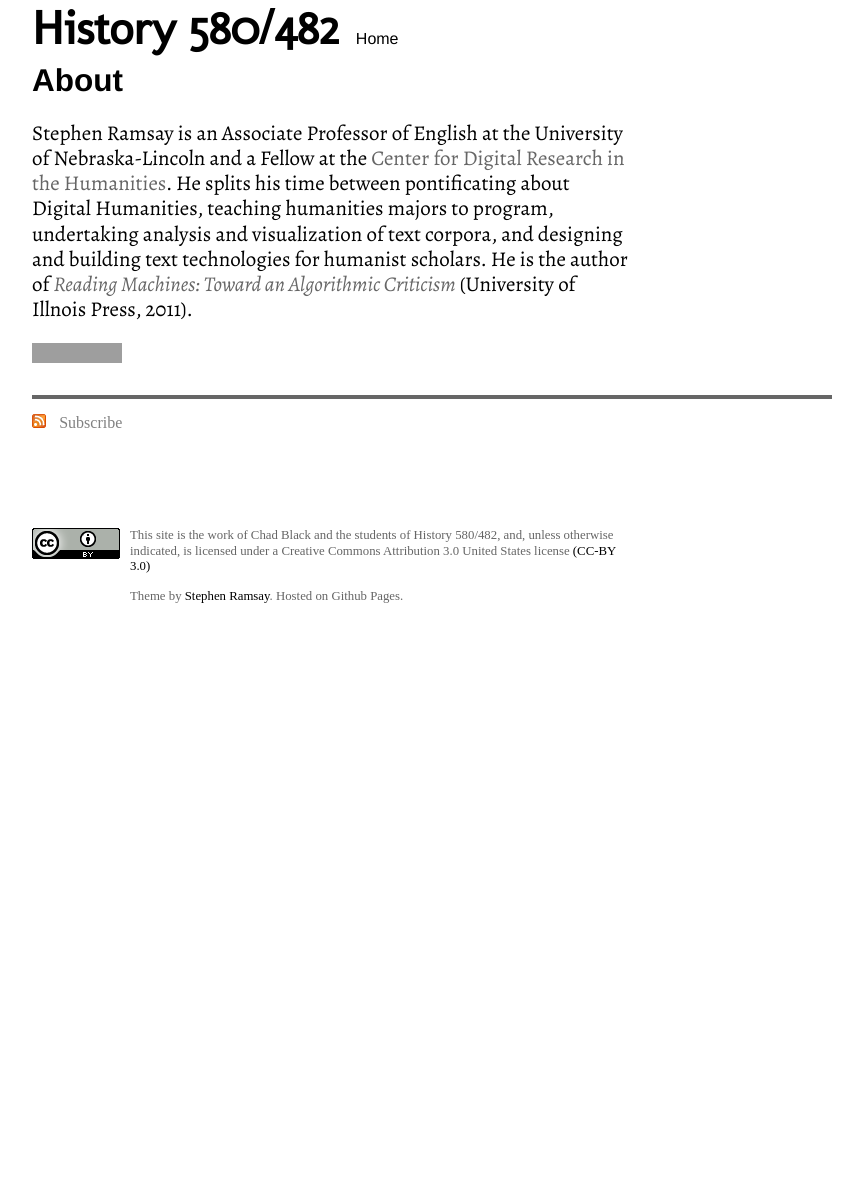
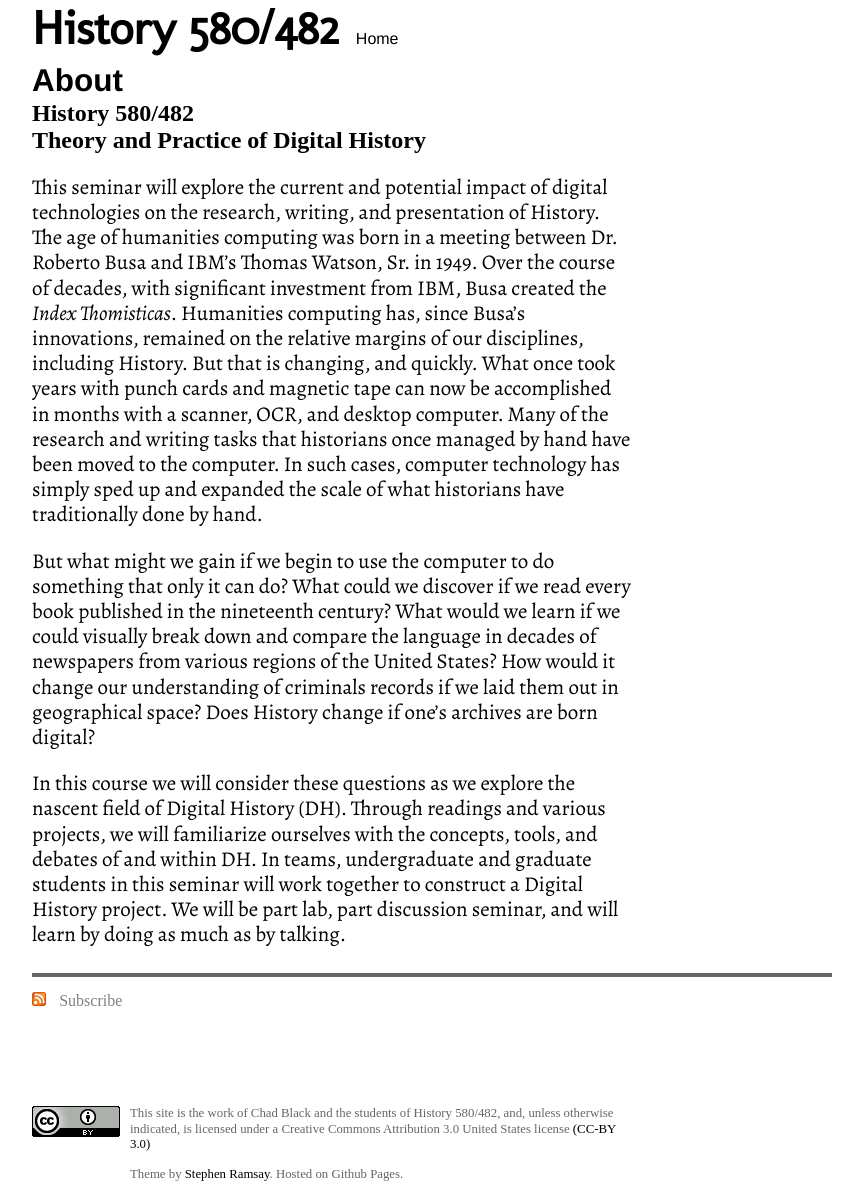
Before and after one commit to chadblack/history580, a Jekyll site: the page built from info/about.md, in a window 1280 px wide. Shown: the whole page, without its empty margins (208-1071 px from the left). Built offline with Jekyll 4.4.1, drawn with Linux system fonts in a browser that asks for light colours; some web fonts are replaced; before the commit the page ends 900 px from its top, so only the background shows below that; grey boxes are pictures that could not be loaded.

Commit message:
Changed about.md to course info.

```diff
--- a/info/about.md
+++ b/info/about.md
@@ -1,9 +1,16 @@
 ---
+published: true
 layout: other
 title: About
-meta-description: "Stephen Ramsay is an Associate Professor of English at the University of Nebraska-Lincoln and a Fellow at the Center for Digital Research in the Humanities."
+"meta-description": "History 580 is a seminar in Digital History Theory and Practice at the University of Tennessee, Knoxville taught in Fall 2013."
 ---
 
-Stephen Ramsay is an Associate Professor of English at the University of Nebraska-Lincoln and a Fellow at the [Center for Digital Research in the Humanities](http://cdrh.unl.edu/). He splits his time between pontificating about Digital Humanities, teaching humanities majors to program, undertaking analysis and visualization of text corpora, and designing and building text technologies for humanist scholars.  He is the author of [<cite>Reading Machines: Toward an Algorithmic Criticism</cite>](http://www.amazon.com/Reading-Machines-Algorithmic-Criticism-Humanities/dp/0252078209/ref=sr_1_1?ie=UTF8&qid=1327699191&sr=8-1) (University of Illnois Press, 2011).
+## History 580/482
 
-<a href="https://twitter.com/sramsay"><img src="http://twitter-badges.s3.amazonaws.com/follow_me-b.png" alt="Follow sramsay on Twitter"></a>
+## Theory and Practice of Digital History
+
+This seminar will explore the current and potential impact of digital technologies on the research, writing, and presentation of History. The age of humanities computing was born in a meeting between Dr. Roberto Busa and IBM’s Thomas Watson, Sr. in 1949. Over the course of decades, with significant investment from IBM, Busa created the *Index Thomisticas*. Humanities computing has, since Busa’s innovations, remained on the relative margins of our disciplines, including History. But that is changing, and quickly. What once took years with punch cards and magnetic tape can now be accomplished in months with a scanner, OCR, and desktop computer. Many of the research and writing tasks that historians once managed by hand have been moved to the computer. In such cases, computer technology has simply sped up and expanded the scale of what historians have traditionally done by hand.
+
+But what might we gain if we begin to use the computer to do something that only it can do? What could we discover if we read every book published in the nineteenth century? What would we learn if we could visually break down and compare the language in decades of newspapers from various regions of the United States? How would it change our understanding of criminals records if we laid them out in geographical space? Does History change if one’s archives are born digital?
+
+In this course we will consider these questions as we explore the nascent field of Digital History (DH). Through readings and various projects, we will familiarize ourselves with the concepts, tools, and debates of and within DH. In teams, undergraduate and graduate students in this seminar will work together to construct a Digital History project. We will be part lab, part discussion seminar, and will learn by doing as much as by talking.
```
